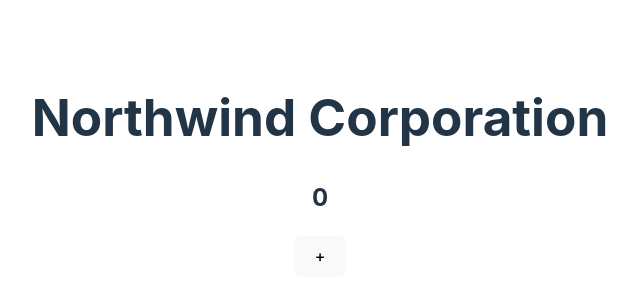
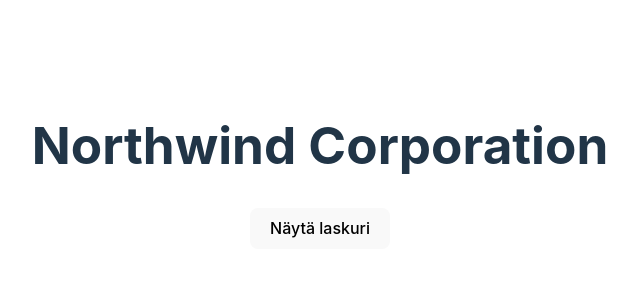
Before and after one commit to Point-SimoSiren/React-2024-K-Dath, a React (Vite) app: page / in a window 1280 px wide. Shown: the part 234-534 px from the top of the page, without its empty margins (320-960 px from the left). Built offline with nearby package versions, Linux system fonts and the light colour scheme.

Commit message:
laskuri valmis

```diff
--- a/src/Laskuri.jsx
+++ b/src/Laskuri.jsx
@@ -6,12 +6,18 @@
     // Komponentin state on nimeltään luku, joka alustetaan alussa nollaksi
     // setLuku funktiolla voidaan asettaa luku state
     const [luku, setLuku] = useState(0)
+    const [show, setShow] = useState(false)
 
   return (
     <>
-        <h2>{luku}</h2>
+        {!show && <button onClick={() => setShow(true)}>Näytä laskuri</button>}
+        {show && <button onClick={() => setShow(false)}>Piilota laskuri</button>}
 
-        <button onClick={() => setLuku(luku + 1)}>+</button>
+        {show && <h2>{luku}</h2>}
+        {show && <button onClick={() => setLuku(luku + 1)}>PLUS</button>}
+        {show && <button onClick={() => setLuku(luku + 999999999)}>UUS ENKKA CHEAT</button>}
+        {show && <button onClick={() => setLuku(luku - 1)}>MIINUS</button>}
+        {show && <button onClick={() => setLuku(0)}>RESET</button>}
     </>
   )
 }
```
